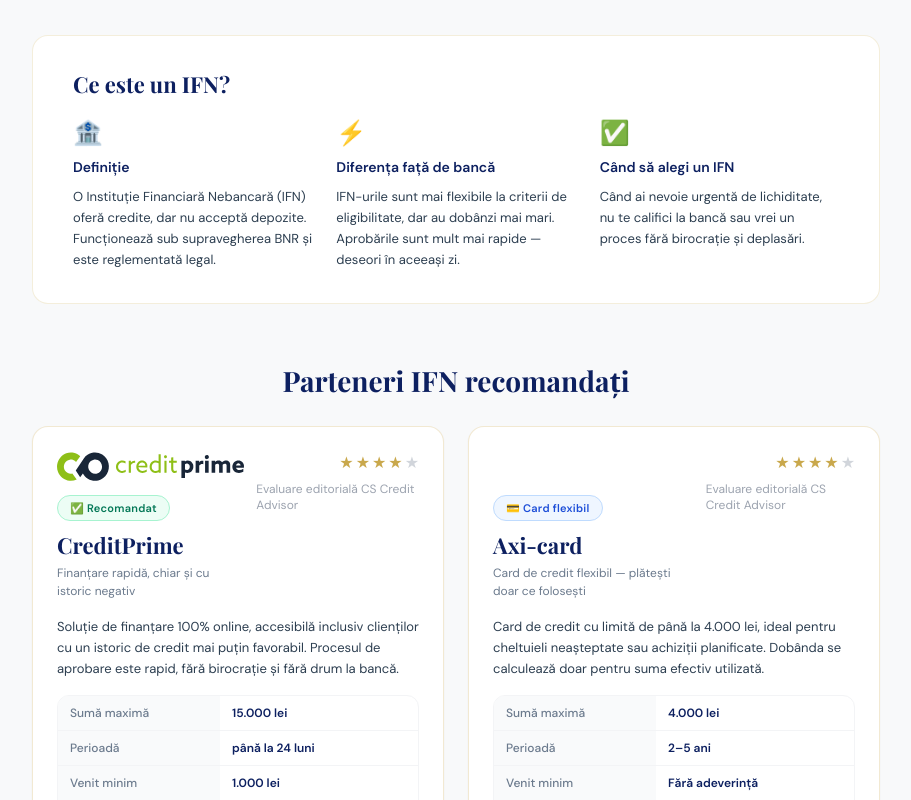
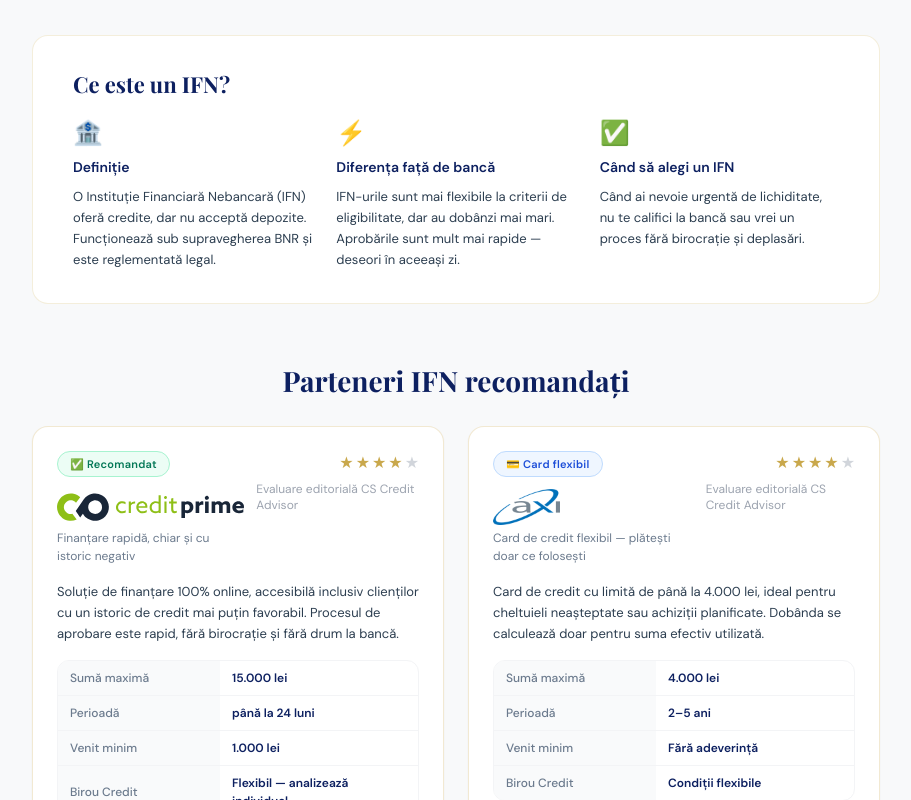
Before and after one commit to RazvanConstantin1/CS-Credit-Advisor, a Next.js app: page /parteneri-ifn in a window 1280 px wide. Shown: the part 437-1237 px from the top of the page, without its empty margins (184-1095 px from the left). Built offline with nearby package versions, Linux system fonts and the light colour scheme; a web font is replaced by a local one.

Commit message:
update formular + update pagina /necalificat

```diff
--- a/app/necalificat/page.tsx
+++ b/app/necalificat/page.tsx
@@ -30,6 +30,9 @@
   href,
   disclaimer,
   ifnKey,
+  logo,
+  logoWidth,
+  logoHeight,
 }: {
   title: string;
   badge: string;
@@ -40,6 +43,9 @@
   href: string;
   disclaimer: string;
   ifnKey: string;
+  logo: string;
+  logoWidth: number;
+  logoHeight: number;
 }) {
   const handleClick = () => {
     // eslint-disable-next-line @typescript-eslint/no-explicit-any
@@ -66,8 +72,24 @@
         {badge}
       </span>
 
-      {/* Title */}
-      <h3 className="font-playfair text-[22px] font-bold text-navy">{title}</h3>
+      {/* Logo */}
+      <a
+        href={href}
+        target="_blank"
+        rel="noopener noreferrer"
+        title={`Aplică la ${title}`}
+        onClick={handleClick}
+        className="block"
+      >
+        <Image
+          src={logo}
+          alt={`${title} logo`}
+          width={logoWidth}
+          height={logoHeight}
+          className="h-9 w-auto object-contain"
+          unoptimized
+        />
+      </a>
 
       {/* Description */}
       <p className="text-[14px] text-charcoal leading-relaxed">{description}</p>
@@ -174,6 +196,9 @@
               href={AFFILIATE_LINKS.creditPrime}
               disclaimer="*Serviciu oferit de CreditPrime, independent de CS Credit Advisor"
               ifnKey="CreditPrime"
+              logo="/partners/creditprime-logo.svg"
+              logoWidth={136}
+              logoHeight={22}
             />
             <IFNCard
               title="Axi-card"
@@ -185,6 +210,9 @@
               href={AFFILIATE_LINKS.axiCard}
               disclaimer="*Serviciu oferit de Axi-card, independent de CS Credit Advisor"
               ifnKey="Axi-card"
+              logo="/partners/axicard-logo.png"
+              logoWidth={400}
+              logoHeight={216}
             />
           </div>
         </section>
--- a/app/parteneri-ifn/page.tsx
+++ b/app/parteneri-ifn/page.tsx
@@ -71,9 +71,9 @@
       "Limită maximă de 4.000 lei",
       "Dobânzi specifice produselor de tip revolving",
     ],
-    logo: "/partners/axicard-logo.svg",
-    logoWidth: 76,
-    logoHeight: 41,
+    logo: "/partners/axicard-logo.png",
+    logoWidth: 400,
+    logoHeight: 216,
     ctaLabel: "Aplică la Axi-card →",
     href: AFFILIATE_LINKS.axiCard,
     disclaimer: "*Serviciu oferit de Axi-card, independent de CS Credit Advisor",
@@ -245,25 +245,29 @@
                       {/* Header card */}
                       <div className="flex items-start justify-between gap-3">
                         <div>
-                          <div className="mb-3">
+                          <span
+                            className={`inline-block text-[11px] font-semibold px-3 py-1 rounded-full tracking-wide mb-3 ${badgeClasses}`}
+                          >
+                            {ifn.badge}
+                          </span>
+                          <a
+                            href={ifn.href}
+                            target="_blank"
+                            rel="noopener noreferrer"
+                            title={`Aplică la ${ifn.title}`}
+                            onClick={() => handleAffiliateClick(ifn.key)}
+                            className="block mb-1"
+                          >
                             <Image
                               src={ifn.logo}
                               alt={`${ifn.title} logo`}
                               width={ifn.logoWidth}
                               height={ifn.logoHeight}
-                              className="h-8 w-auto object-contain"
+                              className="h-9 w-auto object-contain"
                               unoptimized
                             />
-                          </div>
-                          <span
-                            className={`inline-block text-[11px] font-semibold px-3 py-1 rounded-full tracking-wide mb-2 ${badgeClasses}`}
-                          >
-                            {ifn.badge}
-                          </span>
-                          <h3 className="font-playfair text-[22px] font-bold text-navy">
-                            {ifn.title}
-                          </h3>
-                          <p className="text-[12px] text-muted mt-0.5">{ifn.tagline}</p>
+                          </a>
+                          <p className="text-[12px] text-muted mt-1">{ifn.tagline}</p>
                         </div>
                         <div className="flex flex-col items-end gap-0.5">
                           <Stars count={ifn.stars} />
--- a/components/ui/LeadForm.tsx
+++ b/components/ui/LeadForm.tsx
@@ -72,7 +72,7 @@
     dark ? "text-white/70" : "text-charcoal"
   }`;
 
-  const disqualify = (msg: string, fromStep: number, field: string, redirectToIFN = true) => {
+  const disqualify = (msg: string, fromStep: number, field: string, redirectTo: string | false = "/necalificat") => {
     setRejectedMsg(msg);
     setRejectedStep(fromStep);
     setRejectedField(field);
@@ -83,13 +83,13 @@
       rejection_reason: field,
       lead_source: leadSource,
     });
-    if (redirectToIFN) {
+    if (redirectTo) {
       // eslint-disable-next-line @typescript-eslint/no-explicit-any
       (window as any).fbq?.("track", "Lead", {
         content_name: "Disqualified — " + field,
         content_category: "IFN Redirect",
       });
-      router.push("/necalificat");
+      router.push(redirectTo);
     }
   };
 
@@ -123,11 +123,19 @@
 
   const handleCreditStatusChange = (value: string) => {
     setCreditStatus(value);
-    if (value === "Dificil — întârzieri mari sau credite restante")
+    if (value === "Dificil — întârzieri mari sau credite restante") {
       disqualify(
         "Ne pare rău, dar situația ta de credit actuală nu îndeplinește criteriile minime de eligibilitate pentru creditare. Te invităm să revii după ce situația creditului tău s-a îmbunătățit.",
         1, "creditStatus",
+        "/necalificat",
       );
+    } else if (value === "Mediu — câteva întârzieri mici (max 30 zile)") {
+      disqualify(
+        "Istoricul tău de credit cu întârzieri poate limita opțiunile bancare. Te redirecționăm către soluții IFN potrivite profilului tău.",
+        1, "creditStatus",
+        "/necalificat",
+      );
+    }
   };
 
   const handleDebtRatioChange = (value: string) => {
```
Also changed, not shown: public/partners/axicard-logo.png (added), 1 other file (tests, documents, lock files or other folders).
